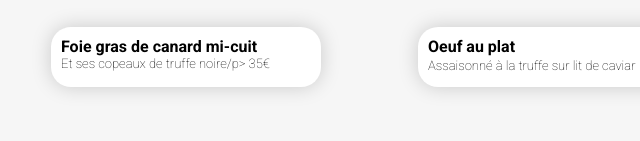
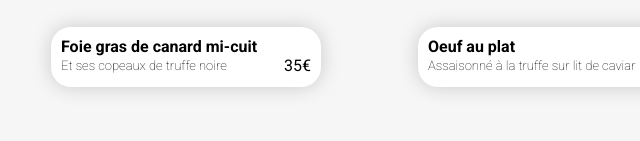
Before and after one commit to Tarek-D/Ohmyfood, a website: page menu-la-palette-du-gout.html in a window 1280 px wide. Shown: the part 648-789 px from the top of the page, 444-1084 px from the left. Drawn offline with Linux system fonts and the light colour scheme; a web font is replaced by a local one.

Commit message:
Update of head title
head title customised for each restaurant

```diff
--- a/menu-la-palette-du-gout.html
+++ b/menu-la-palette-du-gout.html
@@ -5,7 +5,7 @@
     <meta charset="utf-8">
     <meta http-equiv="X-UA-Compatible" content="IE=edge">
     <meta name="viewport" content="width=device-width, initial-scale=1.0">
-    <title>Ohmyfood</title>
+    <title>Ohmyfood Menu La palette du goût</title>
     <link rel="stylesheet" href="public/css/prefixed/style.css">
     <link rel="preconnect" href="https://fonts.googleapis.com">
     <link rel="preconnect" href="https://fonts.gstatic.com" crossorigin>
@@ -55,8 +55,8 @@
                             <h4>Foie gras de canard mi-cuit</h4>
                         </div>
                         <div class="food-item-card-bottom">
-                            <p>Et ses copeaux de truffe noire/p>
-                            <span>35€</span>
+                            <p>Et ses copeaux de truffe noire</p>
+                                <span>35€</span>
                         </div>
                     </div>
                     <div class="check-item">
```
Also changed, not shown: menu-a-la-francaise.html (+1 -1 lines), menu-la-note-enchantee.html (+1 -1 lines), menu-le-delice-des-sens.html (+1 -1 lines).
